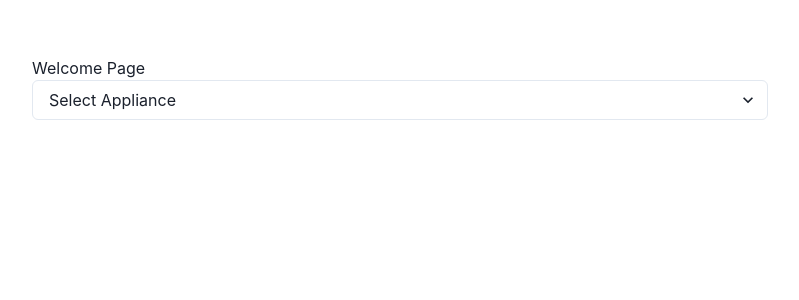
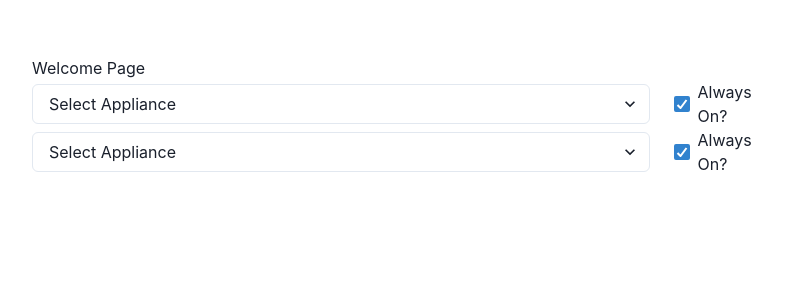
Before and after one commit to ben-edmondson/codeFest020322, a Next.js app: page / in a window 1280 px wide. Shown: the top 300 px of the page, without its empty margins (240-1039 px from the left). Built offline with nearby package versions, Linux system fonts and the light colour scheme.

Commit message:
Input Field

```diff
--- /dev/null
+++ b/components/InputField.js
@@ -0,0 +1,31 @@
+import { Checkbox, FormControl, HStack, NumberDecrementStepper, NumberIncrementStepper, NumberInput, NumberInputField, NumberInputStepper, Select } from "@chakra-ui/react"
+import { useState } from "react"
+
+const InputField = () => {
+    const[alwaysOn, setAlwaysOn] = useState(true)
+    return(
+        <FormControl>
+        <HStack spacing='24px'>
+        <Select placeholder='Select Appliance'>
+                <option value='Fridge'>Fridge</option>
+                <option value='Kettle'>Kettle</option>
+                <option value='Oven' > Oven</option>
+        </Select>
+        <Checkbox defaultChecked value="deviceAlwaysOn" onChange={(c) => setAlwaysOn(c.target.checked)}>
+            Always On?
+        </Checkbox>
+        {alwaysOn ?
+        <></> :
+        <NumberInput max={24} min={1}>
+            <NumberInputField id="hours"/>
+            <NumberInputStepper>
+            <NumberIncrementStepper/>
+            <NumberDecrementStepper/>
+            </NumberInputStepper>
+        </NumberInput>}
+        </HStack>
+        </FormControl>
+    )
+}
+
+export default InputField
--- a/components/InputForm.js
+++ b/components/InputForm.js
@@ -1,13 +1,12 @@
-const { FormControl, Select } = require("@chakra-ui/react")
+import { FormControl } from "@chakra-ui/react"
+import InputField from './InputField.js'
+
 
 const InputForm = () => {
     return(
         <FormControl>
-            <Select placeholder='Select Appliance'>
-                <option value='Fridge'>Fridge</option>
-                <option value='Kettle'>Kettle</option>
-                <option value='Oven' > Oven</option>
-            </Select>
+            <InputField/>
+            <InputField/>
         </FormControl>
     )
 }
```
